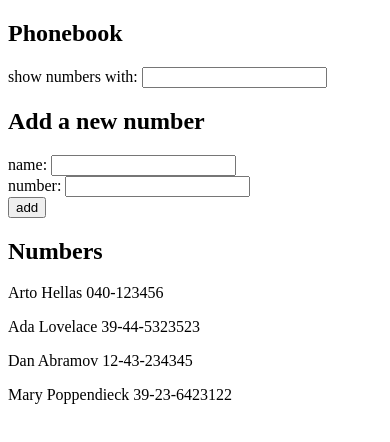
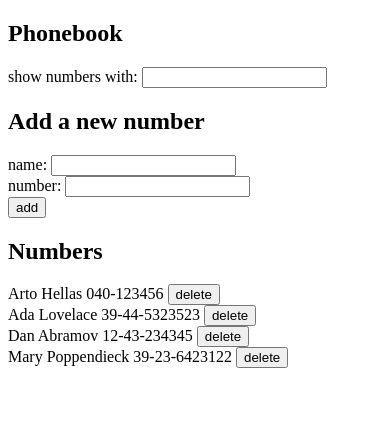
Before and after one commit to FK78/FullStackOpen, a React (Vite) app in the folder part2/thephonebook/: page / in a window 390 px wide. Shown: the top 442 px of the page. Built offline with nearby package versions, Linux system fonts and the light colour scheme; data requests are answered from the project's data file.

Commit message:
2.14: The Phonebook step9

```diff
--- a/part2/thephonebook/src/App.jsx
+++ b/part2/thephonebook/src/App.jsx
@@ -19,7 +19,6 @@ const App = () => {
   const addNewName = (event) => {
     event.preventDefault();
     const nameObject = {
-      id: persons.length + 1,
       name: newName,
       number: newNumber,
     };
@@ -31,6 +30,21 @@ const App = () => {
         });
     setNewName("");
     setNewNumber("");
+  };
+
+  const deletePerson = (id) => {
+    const personToDelete = namesToShow.find((name) => name.id === id);
+    if (window.confirm(`Delete ${personToDelete.name}?`)) {
+      personService
+        .deleteEntry(id)
+        .then(setPersons(persons.filter((p) => p.id !== id)))
+        .catch(() => {
+          alert(
+            `${personToDelete.name} has already been deleted from the server`
+          );
+          setPersons(persons.filter((p) => p.id !== id));
+        });
+    }
   };
 
   const namesToShow =
@@ -63,7 +77,11 @@ const App = () => {
         number={{ value: newNumber, onChange: handleNumberChange }}
       />
       <h2>Numbers</h2>
-      <Persons namesToShow={namesToShow} />
+      <Persons
+        namesToShow={namesToShow}
+        deletePerson={deletePerson}
+        label="delete"
+      />
     </div>
   );
 };
--- a/part2/thephonebook/src/components/Person.jsx
+++ b/part2/thephonebook/src/components/Person.jsx
@@ -1,9 +1,12 @@
 /* eslint-disable react/prop-types */
-const Person = ({ name, number }) => {
+const Person = ({ name, number, id, deletePerson, label }) => {
   return (
-    <p>
-      {name} {number}
-    </p>
+    <div>
+      <span>
+        {name} {`${number} `}
+      </span>
+      <button onClick={() => deletePerson(id)}>{label}</button>
+    </div>
   );
 };
 
--- a/part2/thephonebook/src/components/Persons.jsx
+++ b/part2/thephonebook/src/components/Persons.jsx
@@ -1,11 +1,19 @@
 /* eslint-disable react/jsx-key */
 /* eslint-disable react/prop-types */
 import Person from "./Person";
-const Persons = ({ namesToShow }) => {
+const Persons = ({ namesToShow, deletePerson, label }) => {
   return (
     <div>
       {namesToShow.map((person) => (
-        <Person key={person.id} name={person.name} number={person.number} />
+        <div key={person.id}>
+          <Person
+            deletePerson={deletePerson}
+            label={label}
+            name={person.name}
+            number={person.number}
+            id={person.id}
+          />
+        </div>
       ))}
     </div>
   );
--- a/part2/thephonebook/src/services/persons.js
+++ b/part2/thephonebook/src/services/persons.js
@@ -11,7 +11,13 @@ const createEntry = (newData) => {
     return request.then((response) => response.data);
 }
 
+const deleteEntry = (id) => {
+    const request = axios.delete(`${baseURL}/${id}`);
+    return request.then((response) => response.data)
+}
+
 export default {
     getAllEntries,
     createEntry,
+    deleteEntry,
 }
```
